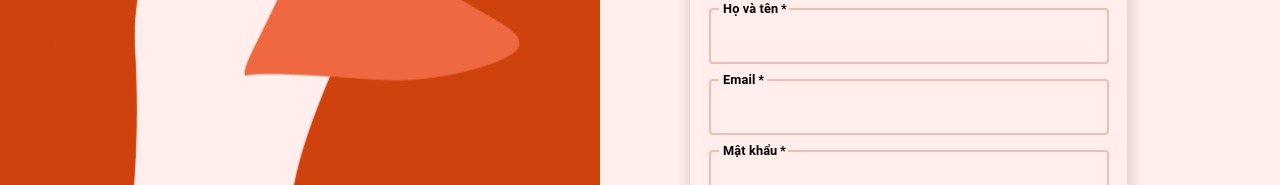
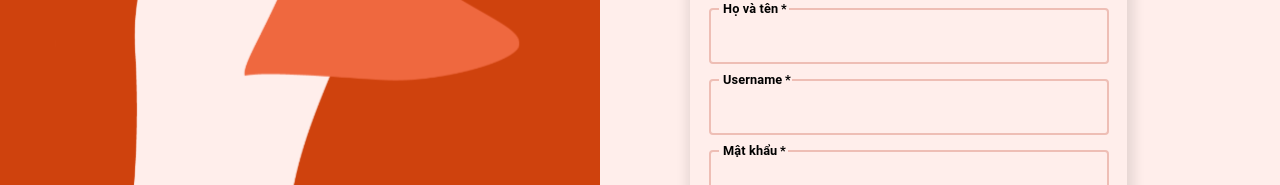
Before and after one commit to hoducphu/ChatAppClient, a React (Create React App) app: page /register in a window 1280 px wide. Shown: the part 219-404 px from the top of the page. Built offline with nearby package versions, Linux system fonts and the light colour scheme; no server answers.

Commit message:
Update Register.js

```diff
--- a/src/components/authentication/Register.js
+++ b/src/components/authentication/Register.js
@@ -185,8 +185,7 @@ const Register = () => {
                 required
               />
               <TextField
-                type="email"
-                label="Email"
+                label="Username"
                 color="spring"
                 sx={{
                   m: 1.5,
```
